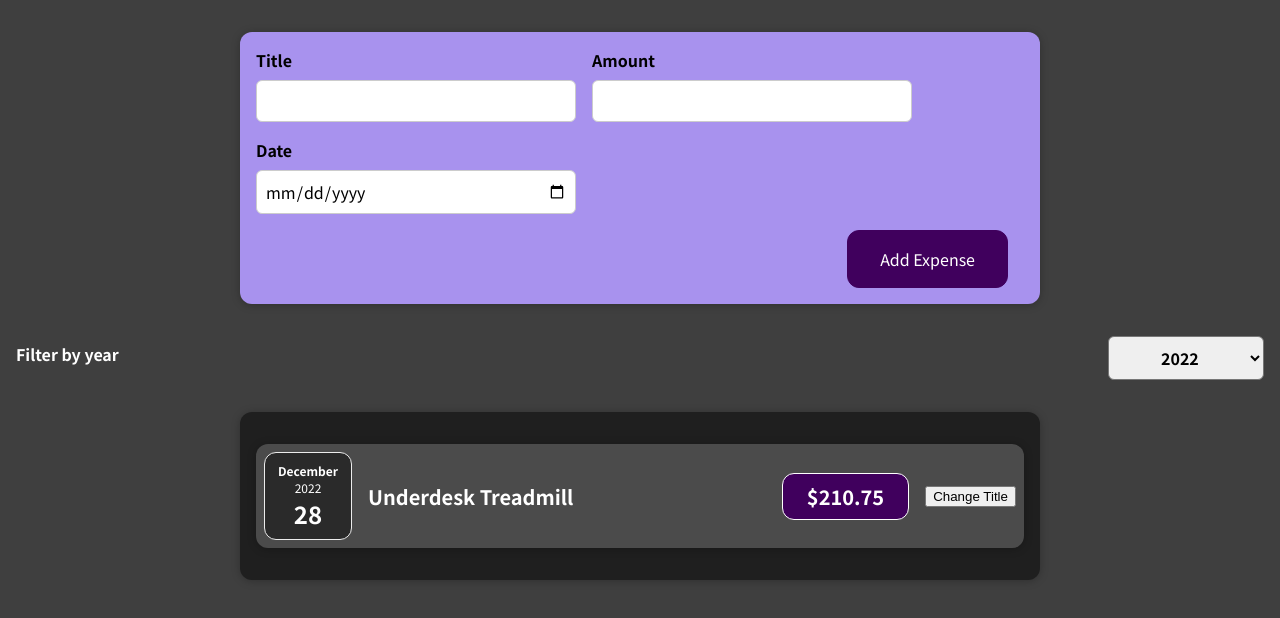
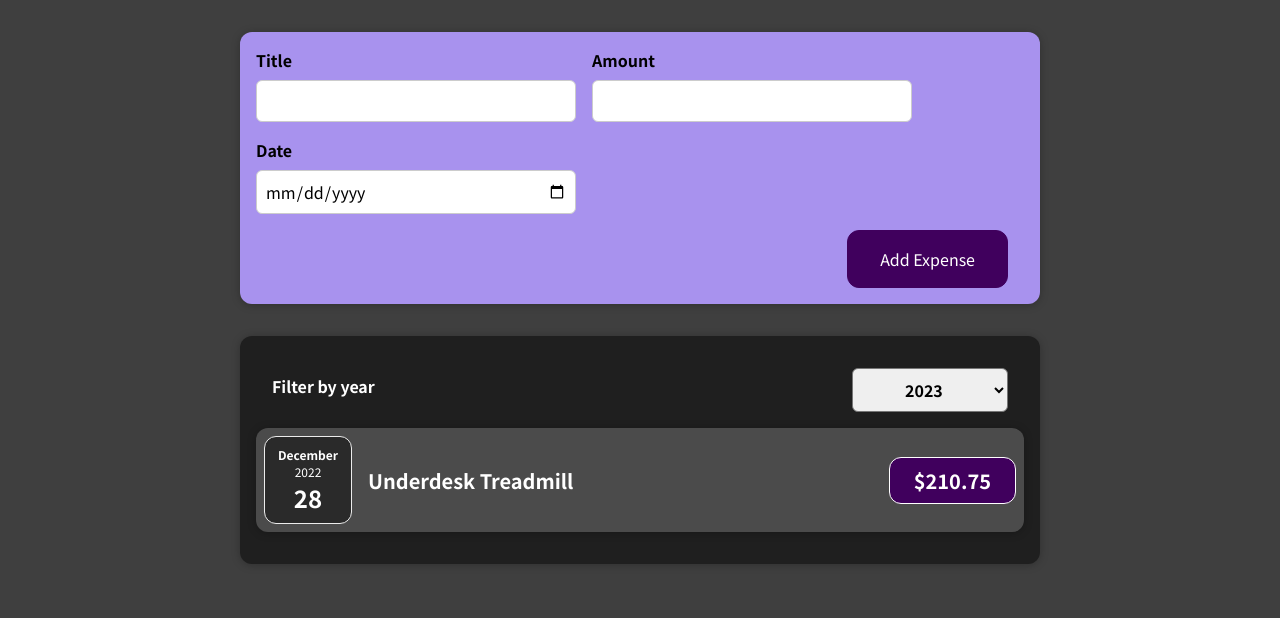
Before and after one commit to est-kim/expense-tracker, a React (Create React App) app in the folder expense-tracker/: page / in a window 1280 px wide. Shown: the top 618 px of the page. Built offline with nearby package versions, Linux system fonts and the light colour scheme.

Commit message:
Changed component states

```diff
--- a/expense-tracker/src/components/Expenses/ExpenseItem.js
+++ b/expense-tracker/src/components/Expenses/ExpenseItem.js
@@ -1,24 +1,15 @@
-import React, { useState } from "react";
 import "./ExpenseItem.css";
 import "./ExpenseDate";
 import ExpenseDate from "./ExpenseDate";
 import Card from "../UI/Card";
 
 const ExpenseItem = (props) => {
-  const [title, setTitle] = useState(props.title);
-
-  const clickHandler = () => {
-    setTitle("Updated!");
-    console.log(title);
-  };
-
   return (
     <Card className="expense-item">
       <ExpenseDate date={props.date} />
       <div className="expense-item__description">
-        <h2>{title}</h2>
+        <h2>{props.title}</h2>
         <div className="expense-item__price">${props.amount}</div>
-        <button onClick={clickHandler}>Change Title</button>
       </div>
     </Card>
   );
--- a/expense-tracker/src/components/Expenses/Expenses.js
+++ b/expense-tracker/src/components/Expenses/Expenses.js
@@ -1,13 +1,23 @@
+import { useState } from "react";
 import ExpenseItem from "./ExpenseItem";
 import Card from "../UI/Card";
 import ExpensesFilter from "./ExpensesFilter";
 import "./Expenses.css";
 
 const Expenses = (props) => {
+  const [filteredYear, setFilteredYear] = useState("2023");
+
+  const filterChangeHandler = (selectedYear) => {
+    setFilteredYear(selectedYear);
+  };
+
   return (
     <div>
-      <ExpensesFilter />
       <Card className="expenses">
+        <ExpensesFilter
+          selected={filteredYear}
+          onChangeFilter={filterChangeHandler}
+        />
         <ExpenseItem
           title={props.items[0].title}
           amount={props.items[0].amount}
@@ -16,6 +26,6 @@ const Expenses = (props) => {
       </Card>
     </div>
   );
-}
+};
 
 export default Expenses;
--- a/expense-tracker/src/components/Expenses/ExpensesFilter.js
+++ b/expense-tracker/src/components/Expenses/ExpensesFilter.js
@@ -1,19 +1,20 @@
-import React, { useState } from 'react';
+import "./ExpensesFilter.css";
 
-import './ExpensesFilter.css';
-
-const ExpensesFilter = () => {
-
+const ExpensesFilter = (props) => {
+  const dropdownChangeHandler = (event) => {
+    props.onChangeFilter(event.target.value); //can call and forward to expenses.js
+  };
 
   return (
-    <div className='expenses-filter'>
-      <div className='expenses-filter__control'>
+    <div className="expenses-filter">
+      <div className="expenses-filter__control">
         <label>Filter by year</label>
-        <select>
-          <option value='2022'>2022</option>
-          <option value='2021'>2021</option>
-          <option value='2020'>2020</option>
-          <option value='2019'>2019</option>
+        <select value={props.selected} onChange={dropdownChangeHandler}>
+          <option value="2023">2023</option>
+          <option value="2022">2022</option>
+          <option value="2021">2021</option>
+          <option value="2020">2020</option>
+          <option value="2019">2019</option>
         </select>
       </div>
     </div>
```
Lines whose indentation alone changed are shown as unchanged.
